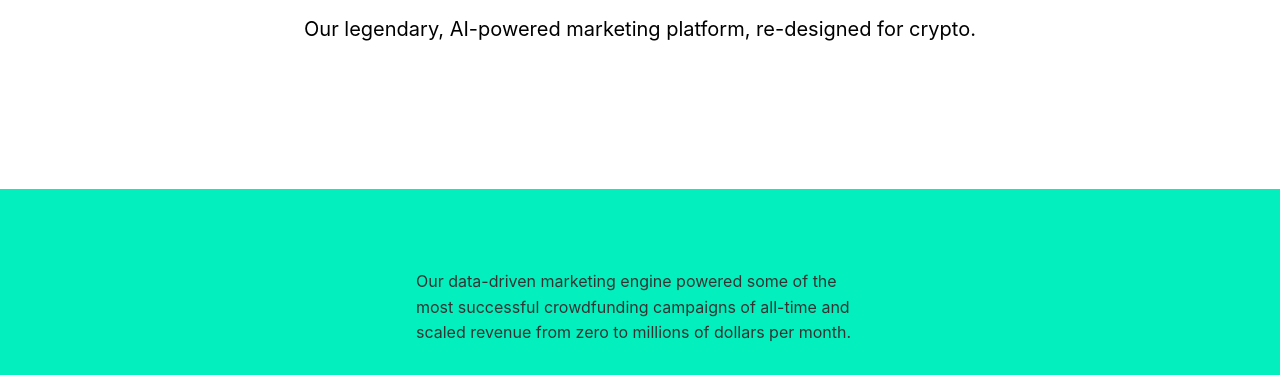
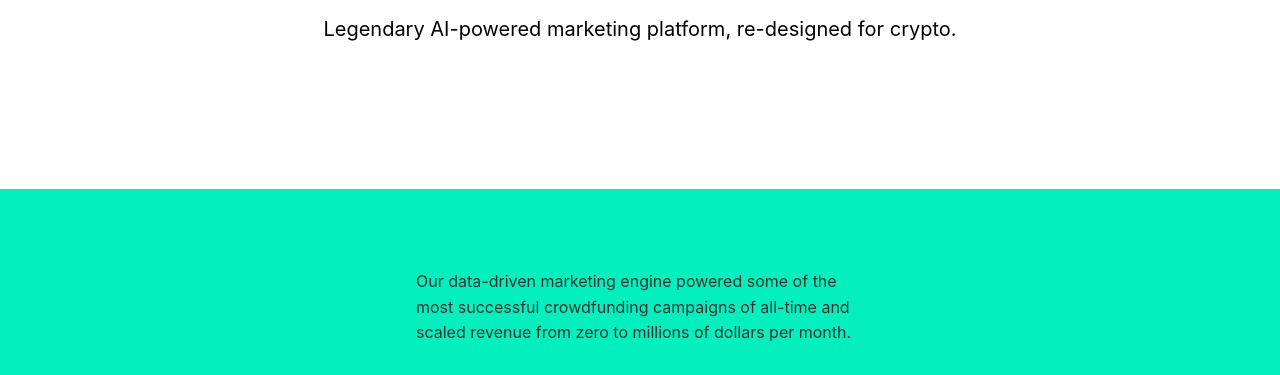
Before and after one commit to crowdstart/crowdstart.com, a plain HTML site: page index.html in a window 1280 px wide. Shown: the part 346-721 px from the top of the page. Drawn offline with Linux system fonts and the light colour scheme.

Commit message:
Update language

```diff
--- a/index.html
+++ b/index.html
@@ -39,7 +39,7 @@
         </h1>
 
         <p class="f5 f3-ns dib db-ns fw1 phs mbn mbx-ns aqua">
-          Our legendary, AI-powered marketing platform, re-designed for crypto.
+          Legendary AI-powered marketing platform, re-designed for crypto.
         </p>
 
         <!-- <p class="f6 f4-ns dib db-ns fw1 phs mbn mbx-ns aqua"> -->
```
